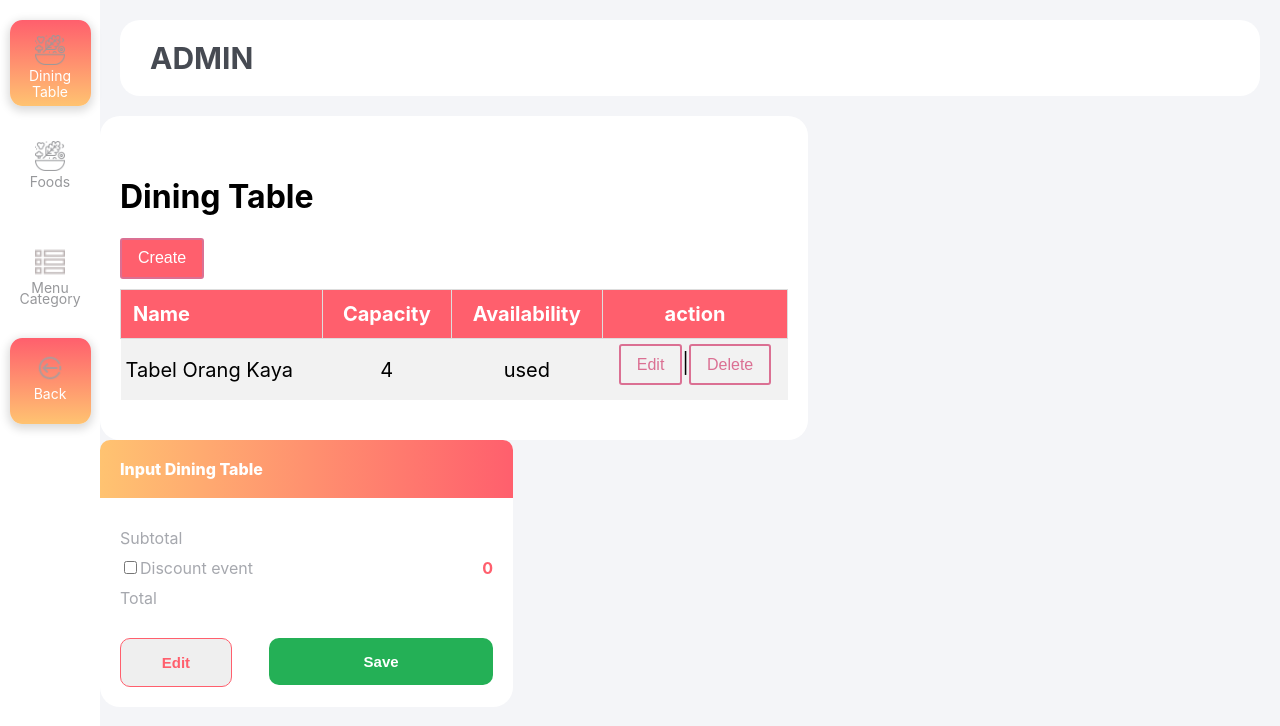
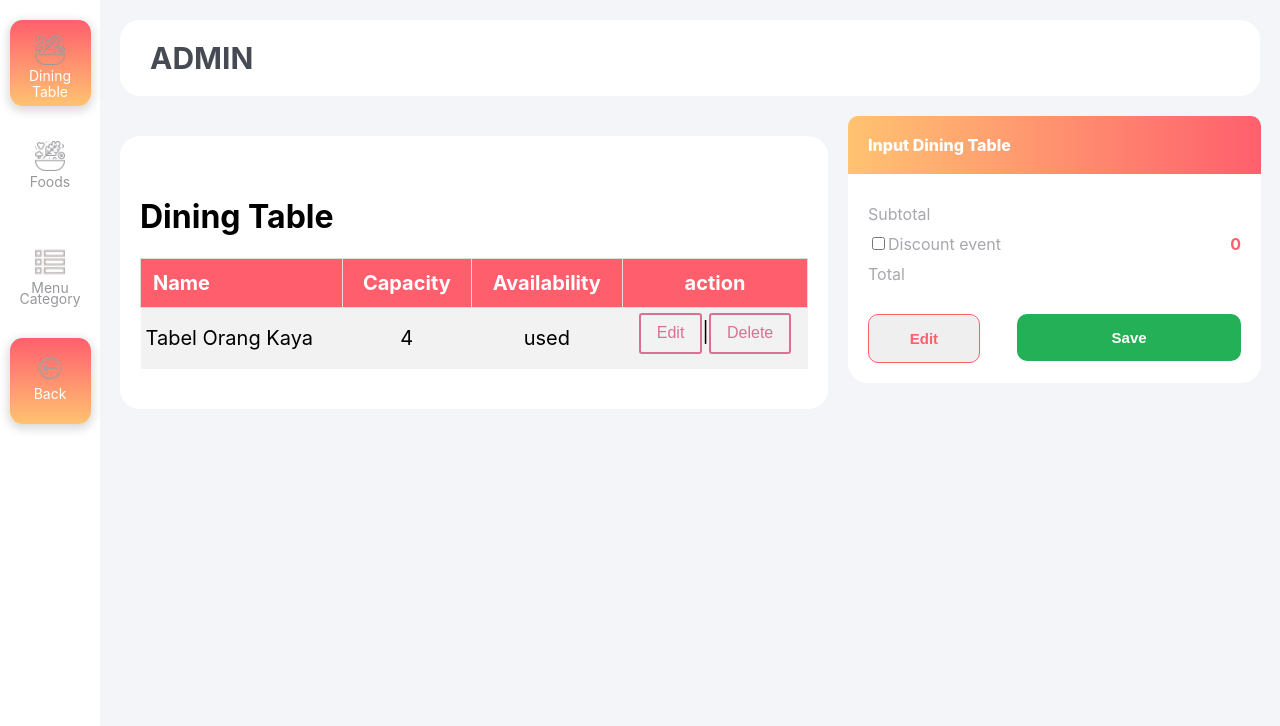
Before and after one commit to mamank-racing-squad/wmb-frontend, a React (Create React App) app: page /admin/dining-table in a window 1280 px wide. Shown: the top 726 px of the page. Built offline with nearby package versions, Linux system fonts and the light colour scheme.

Commit message:
add dining table

```diff
--- a/src/components/admin/dining-table/DiningTableContainer.js
+++ b/src/components/admin/dining-table/DiningTableContainer.js
@@ -25,6 +25,7 @@ const Button = styled.button`
       color: white;
     `};
 `;
+
 class DiningTableContainer extends React.Component {
     constructor(props) {
         super(props);
@@ -32,12 +33,10 @@ class DiningTableContainer extends React.Component {
 
     render() {
         return (
-            <div>
-
+            <div className="right-wrapper">
+                <div className="items_wrapper">
                     <div className="container">
-
                         <h1>Dining Table</h1>
-                    <Button primary>Create</Button>
                         <table id="customers">
                             <tr>
                                 <th>Name</th>
@@ -49,17 +48,13 @@ class DiningTableContainer extends React.Component {
                                 <td>Tabel Orang Kaya</td>
                                 <td style={{textAlign: "center"}}>4</td>
                                 <td style={{textAlign: "center"}}>used</td>
-                            <td style={{textAlign:"center"}}> <Button>Edit</Button>|<Button>Delete</Button> </td>
+                                <td style={{textAlign: "center"}}><Button>Edit</Button>|<Button>Delete</Button></td>
                             </tr>
                         </table>
                     </div>
-                <div>
+                </div>
                 <DiningTableForm/>
             </div>
-
-            </div>
-
-
         )
     }
 }
```
Lines whose indentation alone changed are shown as unchanged.
